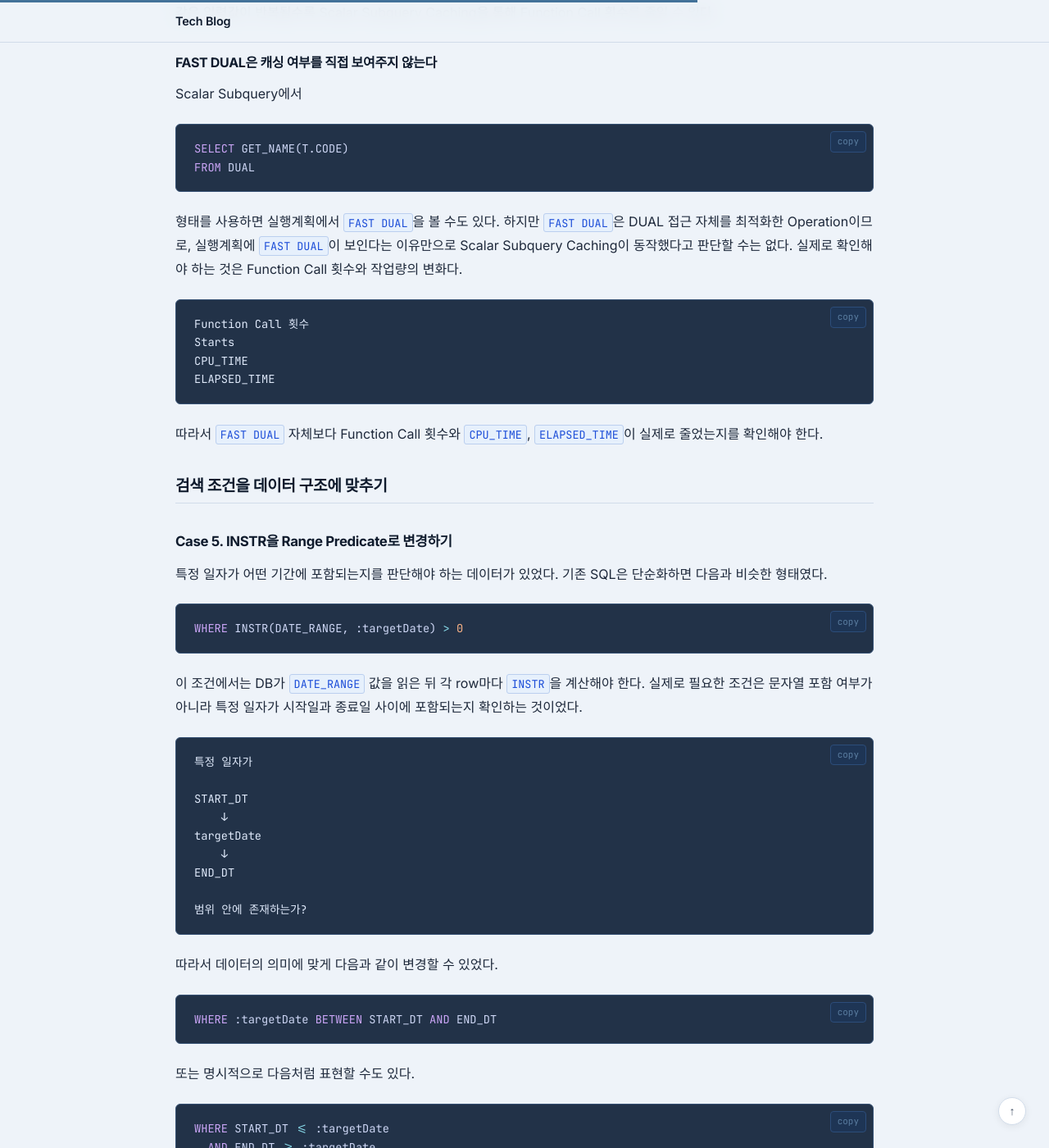
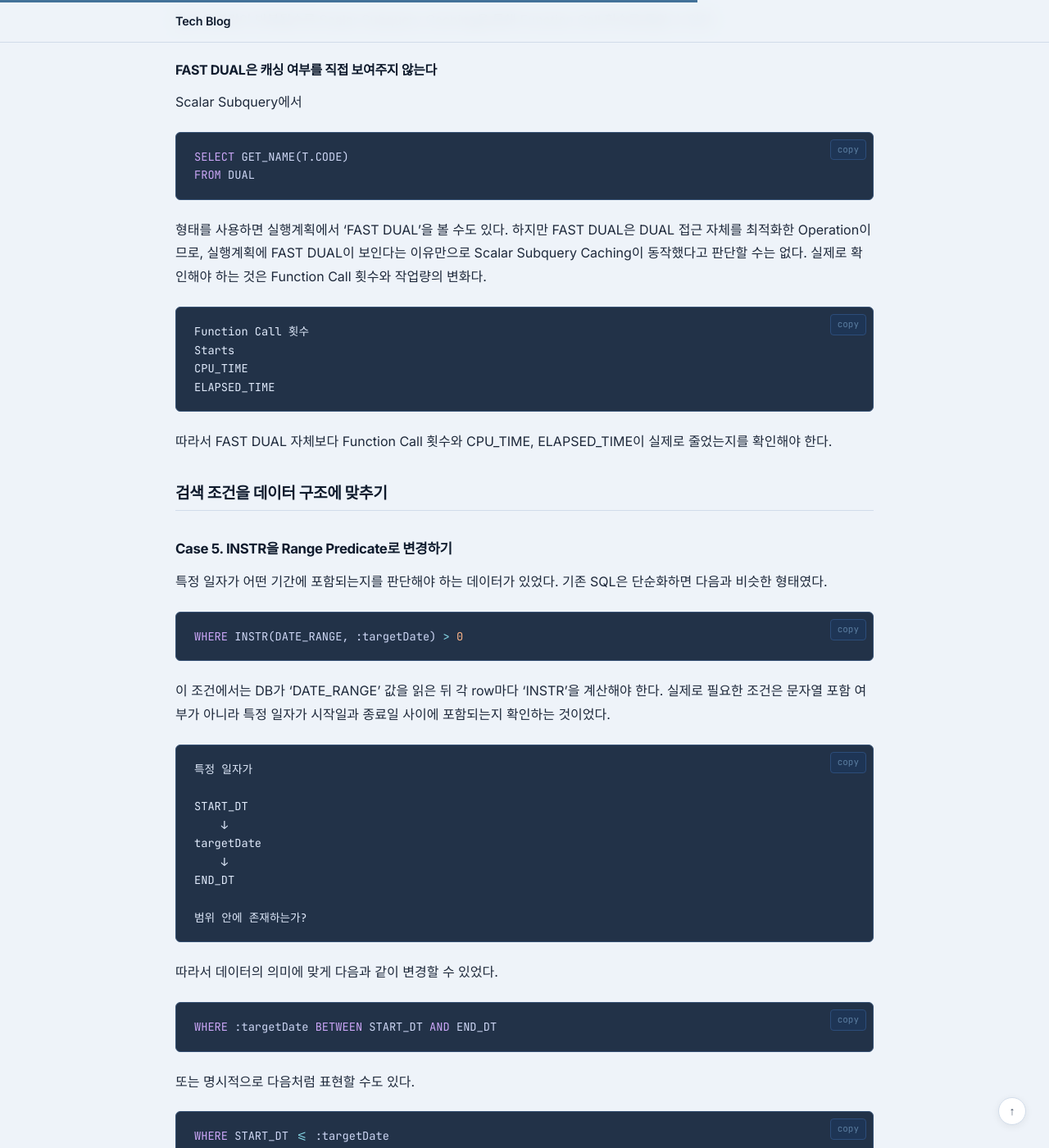
Before and after one commit to jw3418/jw3418.github.io, a Jekyll site: the page built from _posts/2026-09-23-oracle-sql-tuning-execution-plan.md, in a window 1280 px wide and 1400 px high, scrolled down 11116 px. Shown: the whole window at 82% size. Built offline with Jekyll 4.4.1, drawn with Linux system fonts in a browser that asks for light colours; some of the changed text lies outside the part shown.

````diff
--- a/_posts/2026-09-23-oracle-sql-tuning-execution-plan.md
+++ b/_posts/2026-09-23-oracle-sql-tuning-execution-plan.md
@@ -23,7 +23,7 @@ SQL 성능을 개선할 때 가장 먼저 떠올리는 것은 인덱스다. 하
 
 ## SQL 튜닝에서 무엇을 측정할 것인가
 
-SQL이 느리다고 해서 `ELAPSED_TIME` 하나만 봐서는 원인을 알기 어렵다. 튜닝 전후에는 주로 다음 지표를 함께 비교했다.
+SQL이 느리다고 해서 ELAPSED_TIME 하나만 봐서는 원인을 알기 어렵다. 튜닝 전후에는 주로 다음 지표를 함께 비교했다.
 
 | 지표 | 의미 | 확인하려는 것 |
 | --- | --- | --- |
@@ -32,7 +32,7 @@ SQL이 느리다고 해서 `ELAPSED_TIME` 하나만 봐서는 원인을 알기
 | `ELAPSED_TIME` | SQL 처리에 걸린 전체 경과 시간 | 실제 처리 시간이 얼마나 걸렸는가 |
 | `EXECUTIONS` | Cursor가 실행된 횟수 | 누적 비용이 실행 횟수 때문인가 |
 
-`V$SQLSTATS`의 `BUFFER_GETS`, `CPU_TIME`, `ELAPSED_TIME`은 누적 값이다. 따라서 다음처럼 총량만 비교하면 판단을 잘못할 수 있다.
+V$SQLSTATS의 BUFFER_GETS, CPU_TIME, ELAPSED_TIME은 누적 값이다. 따라서 다음처럼 총량만 비교하면 판단을 잘못할 수 있다.
 
 ```text
 SQL A
@@ -44,7 +44,7 @@ Executions  = 10
 Buffer Gets = 100,000
 ```
 
-총 `BUFFER_GETS`만 보면 SQL A가 훨씬 비싸 보이지만, 실행당 비용을 계산하면 결과가 달라진다.
+총 BUFFER_GETS만 보면 SQL A가 훨씬 비싸 보이지만, 실행당 비용을 계산하면 결과가 달라진다.
 
 ```text
 SQL A
@@ -68,7 +68,7 @@ ELAPSED_TIME / EXECUTIONS
 
 ## 실행계획은 실제 실행 통계와 함께 본다
 
-`EXPLAIN PLAN`은 Optimizer가 예상한 실행계획을 보여준다. 튜닝할 때는 여기에 실제로 몇 건을 읽었는지, 각 Operation이 몇 번 실행됐는지, 어느 구간에서 작업량이 커졌는지를 함께 봐야 한다. Oracle에서는 실행된 Cursor의 통계를 `DBMS_XPLAN.DISPLAY_CURSOR`로 확인할 수 있다.
+EXPLAIN PLAN은 Optimizer가 예상한 실행계획을 보여준다. 튜닝할 때는 여기에 실제로 몇 건을 읽었는지, 각 Operation이 몇 번 실행됐는지, 어느 구간에서 작업량이 커졌는지를 함께 봐야 한다. Oracle에서는 실행된 Cursor의 통계를 `DBMS_XPLAN.DISPLAY_CURSOR`로 확인할 수 있다.
 
 ```sql
 SELECT /*+ gather_plan_statistics */
@@ -103,7 +103,7 @@ FROM TABLE(
 --------------------------------------------------------------------------------
 ```
 
-여기서 `TABLE ACCESS FULL`이라는 Operation 하나만 보고 성능을 판단해서는 안 된다.
+여기서 'TABLE ACCESS FULL'이라는 Operation 하나만 보고 성능을 판단해서는 안 된다.
 
 | 항목 | 의미 |
 | --- | --- |
@@ -173,7 +173,7 @@ flowchart TD
     L3 --> T3
 ```
 
-Branch Block은 다음에 읽을 하위 블록을 찾는 데 사용되고, Leaf Block에는 Index Key와 해당 row의 `ROWID`가 저장된다. B-Tree Index는 **정렬된 Key를 따라 탐색 범위를 좁히는 구조**다. 따라서 인덱스 유무뿐 아니라 WHERE 절이 그 Key를 탐색할 수 있는 형태인지 함께 확인해야 한다.
+Branch Block은 다음에 읽을 하위 블록을 찾는 데 사용되고, Leaf Block에는 Index Key와 해당 row의 ROWID가 저장된다. B-Tree Index는 **정렬된 Key를 따라 탐색 범위를 좁히는 구조**다. 따라서 인덱스 유무뿐 아니라 WHERE 절이 그 Key를 탐색할 수 있는 형태인지 함께 확인해야 한다.
 
 ### Case 1. 컬럼을 결합한 조건을 분리하기
 
@@ -189,7 +189,7 @@ INDEX (M1, M2, M3)
 WHERE M1 || M2 || M3 = :key
 ```
 
-세 컬럼을 조합한 값으로 row를 찾는 조건이지만, 인덱스에는 `(M1, M2, M3)`가 각각의 Key로 정렬되어 있다.
+세 컬럼을 조합한 값으로 row를 찾는 조건이지만, 인덱스에는 (M1, M2, M3)가 각각의 Key로 정렬되어 있다.
 
 ```mermaid
 flowchart LR
@@ -218,7 +218,7 @@ flowchart LR
 f(M1, M2, M3)
 ```
 
-따라서 일반적인 `(M1, M2, M3)` B-Tree Index를 그대로 탐색하기 어려워질 수 있다. 이를 다음처럼 변경했다.
+따라서 일반적인 (M1, M2, M3) B-Tree Index를 그대로 탐색하기 어려워질 수 있다. 이를 다음처럼 변경했다.
 
 ```sql
 WHERE M1 = :m1
@@ -239,7 +239,7 @@ flowchart LR
     K --> B --> L --> R --> T
 ```
 
-이 변경의 목적은 문자열 결합 연산 자체를 없애는 데 있지 않다. **Predicate를 Index가 탐색할 수 있는 형태로 바꾸는 것**이 핵심이다. 반대로 `M1 || M2 || M3` 형태가 매우 자주 사용되는 검색 조건이라면 SQL을 분해하는 대신 Function-Based Index를 두는 방법도 검토할 수 있다.
+이 변경의 목적은 문자열 결합 연산 자체를 없애는 데 있지 않다. **Predicate를 Index가 탐색할 수 있는 형태로 바꾸는 것**이 핵심이다. 반대로 'M1 || M2 || M3' 형태가 매우 자주 사용되는 검색 조건이라면 SQL을 분해하는 대신 Function-Based Index를 두는 방법도 검토할 수 있다.
 
 ```sql
 CREATE INDEX IDX_SAMPLE_KEY
@@ -260,7 +260,7 @@ Predicate Information
 3 - filter("STATUS"='Y')
 ```
 
-`Access Predicate`는 데이터에 접근할 범위를 정하고, `Filter Predicate`는 읽은 데이터에서 조건에 맞지 않는 row를 걸러낸다. Index Range Scan이 보이더라도 어떤 조건이 `access`에 사용됐는지, 해당 Operation에서 실제로 몇 건을 읽었는지를 같이 봐야 한다.
+Access Predicate는 데이터에 접근할 범위를 정하고, Filter Predicate는 읽은 데이터에서 조건에 맞지 않는 row를 걸러낸다. Index Range Scan이 보이더라도 어떤 조건이 `access`에 사용됐는지, 해당 Operation에서 실제로 몇 건을 읽었는지를 같이 봐야 한다.
 
 ## JOIN 전에 데이터를 얼마나 줄일 수 있는가
 
@@ -438,7 +438,7 @@ SELECT
 FROM TARGET T;
 ```
 
-TARGET에서 100,000개의 row가 조회된다면 `GET_NAME()`도 매우 많은 횟수로 실행될 수 있다. 특히 다음과 같이 동일한 CODE가 반복해서 등장한다고 해보자.
+TARGET에서 100,000개의 row가 조회된다면 GET_NAME()도 매우 많은 횟수로 실행될 수 있다. 특히 다음과 같이 동일한 CODE가 반복해서 등장한다고 해보자.
 
 ```text
 A
@@ -502,7 +502,7 @@ SELECT GET_NAME(T.CODE)
 FROM DUAL
 ```
 
-형태를 사용하면 실행계획에서 `FAST DUAL`을 볼 수도 있다. 하지만 `FAST DUAL`은 DUAL 접근 자체를 최적화한 Operation이므로, 실행계획에 `FAST DUAL`이 보인다는 이유만으로 Scalar Subquery Caching이 동작했다고 판단할 수는 없다. 실제로 확인해야 하는 것은 Function Call 횟수와 작업량의 변화다.
+형태를 사용하면 실행계획에서 'FAST DUAL'을 볼 수도 있다. 하지만 FAST DUAL은 DUAL 접근 자체를 최적화한 Operation이므로, 실행계획에 FAST DUAL이 보인다는 이유만으로 Scalar Subquery Caching이 동작했다고 판단할 수는 없다. 실제로 확인해야 하는 것은 Function Call 횟수와 작업량의 변화다.
 
 ```text
 Function Call 횟수
@@ -511,7 +511,7 @@ CPU_TIME
 ELAPSED_TIME
 ```
 
-따라서 `FAST DUAL` 자체보다 Function Call 횟수와 `CPU_TIME`, `ELAPSED_TIME`이 실제로 줄었는지를 확인해야 한다.
+따라서 FAST DUAL 자체보다 Function Call 횟수와 CPU_TIME, ELAPSED_TIME이 실제로 줄었는지를 확인해야 한다.
 
 ## 검색 조건을 데이터 구조에 맞추기
 
@@ -523,7 +523,7 @@ ELAPSED_TIME
 WHERE INSTR(DATE_RANGE, :targetDate) > 0
 ```
 
-이 조건에서는 DB가 `DATE_RANGE` 값을 읽은 뒤 각 row마다 `INSTR`을 계산해야 한다. 실제로 필요한 조건은 문자열 포함 여부가 아니라 특정 일자가 시작일과 종료일 사이에 포함되는지 확인하는 것이었다.
+이 조건에서는 DB가 'DATE_RANGE' 값을 읽은 뒤 각 row마다 'INSTR'을 계산해야 한다. 실제로 필요한 조건은 문자열 포함 여부가 아니라 특정 일자가 시작일과 종료일 사이에 포함되는지 확인하는 것이었다.
 
 ```text
 특정 일자가
@@ -550,7 +550,7 @@ WHERE START_DT <= :targetDate
   AND END_DT >= :targetDate
 ```
 
-여기에 조회 패턴에 맞는 날짜 기준 Index도 추가했다. 여기서 `INSTR`은 느리고 `BETWEEN`은 빠르다는 식으로 볼 필요는 없다. **데이터가 실제로 기간을 의미한다면 기간으로 조회할 수 있는 구조가 더 자연스럽다.** 이처럼 SQL 튜닝은 쿼리만 고치는 작업이 아니라 데이터가 어떤 형태로 저장되고 조회되는지도 함께 보게 된다.
+여기에 조회 패턴에 맞는 날짜 기준 Index도 추가했다. 여기서 INSTR은 느리고 BETWEEN은 빠르다는 식으로 볼 필요는 없다. **데이터가 실제로 기간을 의미한다면 기간으로 조회할 수 있는 구조가 더 자연스럽다.** 이처럼 SQL 튜닝은 쿼리만 고치는 작업이 아니라 데이터가 어떤 형태로 저장되고 조회되는지도 함께 보게 된다.
 
 ## 실행계획에서 추가로 확인할 것들
 
@@ -602,7 +602,7 @@ Predicate 간 상관관계가 있는가?
 
 ### 암묵적 형 변환
 
-다음과 같이 컬럼이 `VARCHAR2`라고 하자.
+다음과 같이 컬럼이 VARCHAR2라고 하자.
 
 ```text
 USER_ID VARCHAR2
@@ -620,14 +620,14 @@ WHERE USER_ID = 12345
 WHERE TO_NUMBER(USER_ID) = 12345
 ```
 
-이 경우 `USER_ID`에 걸린 B-Tree Index를 기대한 방식으로 사용하지 못할 수 있다. 그래서 애플리케이션에서 넘기는 Bind Variable의 타입도 같이 확인해야 한다.
+이 경우 USER_ID에 걸린 B-Tree Index를 기대한 방식으로 사용하지 못할 수 있다. 그래서 애플리케이션에서 넘기는 Bind Variable의 타입도 같이 확인해야 한다.
 
 ```sql
 -- 컬럼이 VARCHAR2라면
 WHERE USER_ID = :userId
 ```
 
-`:userId` 역시 컬럼 타입에 맞춰 문자열로 전달하는 것이 자연스럽다. 여기서도 핵심은 **Predicate에서 Index Column이 가공되고 있는지**다.
+':userId' 역시 컬럼 타입에 맞춰 문자열로 전달하는 것이 자연스럽다. 여기서도 핵심은 **Predicate에서 Index Column이 가공되고 있는지**다.
 
 ### SORT / HASH와 TEMP Spill
 
@@ -658,7 +658,7 @@ flowchart LR
     D -->|No| F --> G --> H
 ```
 
-`DBMS_XPLAN`의 `MEMSTATS`를 이용하면 Hash Join이나 Sort처럼 메모리 사용량이 큰 Operation의 메모리 사용량과 TEMP Spill 여부를 확인할 수 있다. `BUFFER_GETS`에 비해 `ELAPSED_TIME`이 높다면 메모리 작업이나 TEMP 사용도 함께 확인해야 한다.
+DBMS_XPLAN의 MEMSTATS를 이용하면 Hash Join이나 Sort처럼 메모리 사용량이 큰 Operation의 메모리 사용량과 TEMP Spill 여부를 확인할 수 있다. BUFFER_GETS에 비해 ELAPSED_TIME이 높다면 메모리 작업이나 TEMP 사용도 함께 확인해야 한다.
 
 ### Partition Pruning
 
@@ -677,7 +677,7 @@ WHERE BASE_DT >= :fromDt
   AND BASE_DT <  :toDt
 ```
 
-실행계획에서는 `PSTART`, `PSTOP` 등을 통해 접근하는 Partition 범위를 확인할 수 있다. 반대로 Partition Key에 함수를 적용하면 Pruning이 제한될 수 있다.
+실행계획에서는 PSTART, PSTOP 등을 통해 접근하는 Partition 범위를 확인할 수 있다. 반대로 Partition Key에 함수를 적용하면 Pruning이 제한될 수 있다.
 
 ```sql
 WHERE TO_CHAR(BASE_DT, 'YYYYMMDD') = :baseDt
@@ -710,11 +710,11 @@ Partition Key에 함수나 암묵적 형 변환이 적용되면 Partition Prunin
 | Operation | 확인할 점 |
 | --- | --- |
 | `TABLE ACCESS FULL` | 테이블 대부분을 읽는다면 Index 접근보다 효율적일 수 있다. |
-| `INDEX RANGE SCAN` | 많은 `ROWID`를 얻은 뒤 Table Access가 반복되면 Random I/O가 커질 수 있다. |
+| `INDEX RANGE SCAN` | 많은 ROWID를 얻은 뒤 Table Access가 반복되면 Random I/O가 커질 수 있다. |
 | `NESTED LOOPS` | Outer row 수가 예상보다 커지면 Inner 접근 횟수도 함께 증가한다. |
 | `HASH JOIN` | 많은 데이터를 조인할 때 반복적인 Index Lookup보다 유리할 수 있다. |
 
-결국 Operation 보다 Predicate, Cardinality, Access Path, Join Order, `Starts`, Buffers가 어떻게 이어지는지를 함께 봐야 한다.
+결국 Operation 보다 Predicate, Cardinality, Access Path, Join Order, Starts, Buffers가 어떻게 이어지는지를 함께 봐야 한다.
 
 ## 튜닝 전후에는 무엇을 비교할 것인가
 
@@ -737,10 +737,10 @@ SQL을 수정한 뒤에는 변경 전후를 동일한 조건에서 다시 비교
 | 변경 내용 | 근본적인 문제 |
 | --- | --- |
 | 일자 조건을 활용하기 위한 JOIN 추가 | Access Path / Early Filtering |
-| `M1 \|\| M2 \|\| M3`를 개별 조건으로 변경 | Predicate / Index 활용 |
+| 'M1 \|\| M2 \|\| M3'를 개별 조건으로 변경 | Predicate / Index 활용 |
 | Hint로 Join 순서 및 방식 조정 | Join Order / Join Method |
 | Scalar Subquery Caching 활용 | 반복 Function Call / CPU |
-| `INSTR`을 `BETWEEN` 기반 조건으로 변경 | SARGability / Data Access Pattern |
+| INSTR을 BETWEEN 기반 조건으로 변경 | SARGability / Data Access Pattern |
 | 일자 기준 Index 추가 | Access Path 개선 |
 
 각 사례의 접근 방식은 달랐지만 공통점은 **불필요하게 읽는 데이터와 반복 작업을 줄이고, Optimizer가 더 나은 Access Path를 선택할 수 있는 조건을 만든 것**이다.
@@ -751,7 +751,7 @@ SQL 튜닝을 처음 접할 때는 Full Scan을 없애거나 Index를 타게 만
 
 - 왜 이 Access Path가 선택됐을까?
 - 어디에서 Rows와 Buffers가 크게 늘어났을까?
-- 왜 이 Operation의 `Starts`가 높을까?
+- 왜 이 Operation의 Starts가 높을까?
 - Optimizer가 예상한 row 수와 실제 row 수는 왜 다를까?
 
 실행계획은 단순히 실행 순서를 확인하는 표가 아니라 **SQL이 데이터를 어떻게 처리하는지 추적하는 디버깅 정보**에 가깝다. SQL 튜닝의 목표도 특정 Operation을 없애는 데 있지 않다. **같은 결과를 만들기 위해 DB가 수행하는 불필요한 작업을 줄이는 것**, 실행계획은 그 지점을 찾기 위한 단서가 된다.
````
